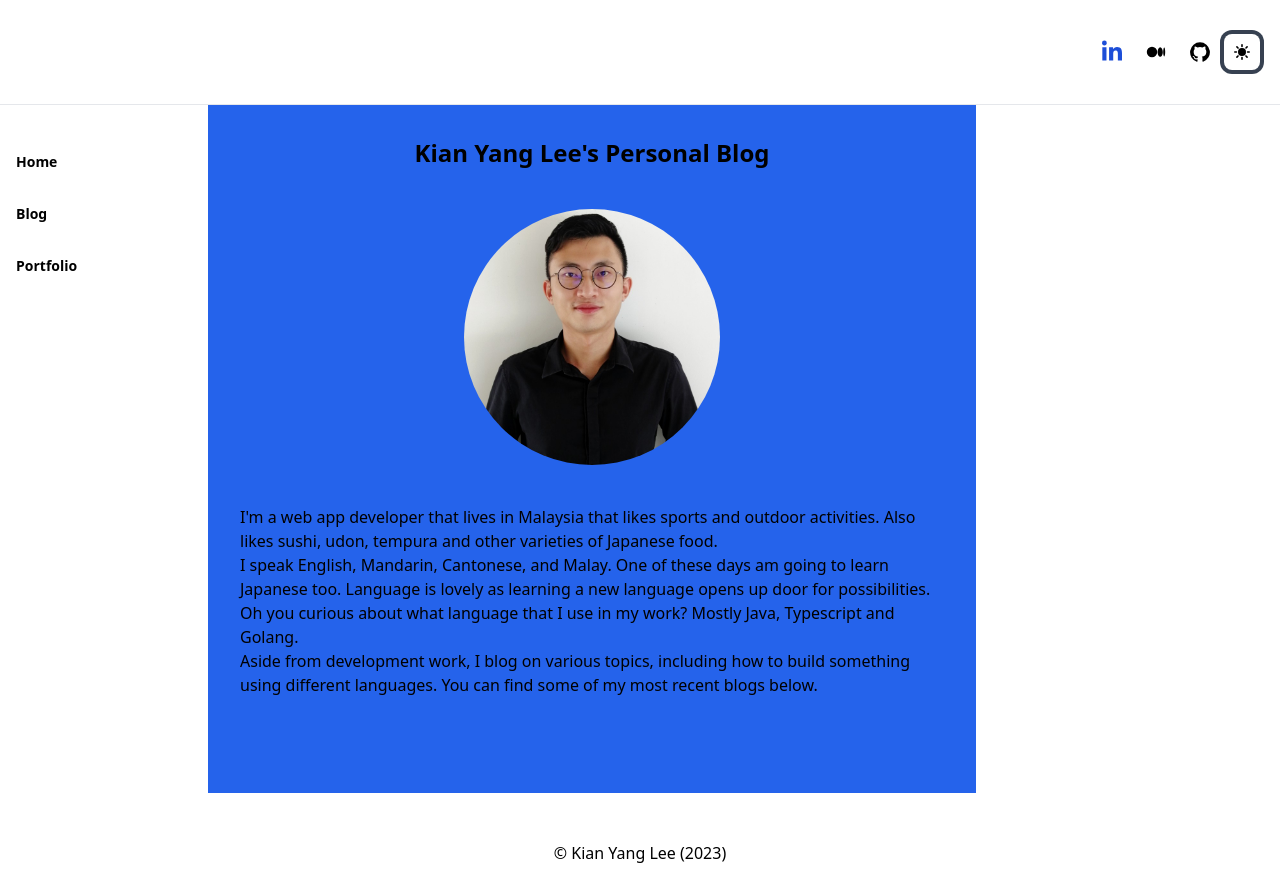
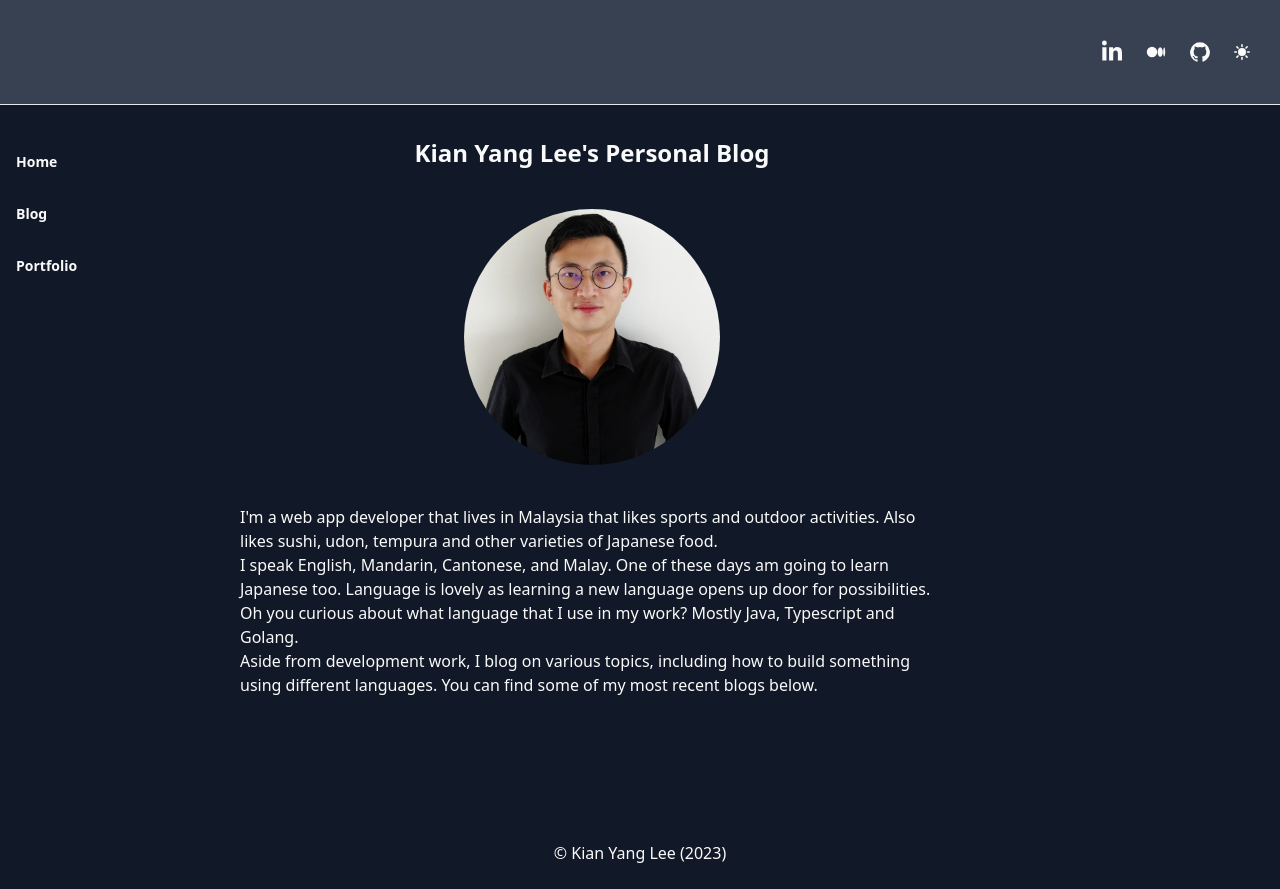
Before and after one commit to KianYang-Lee/kianyang-lee.github.io, a SvelteKit app: page / in a window 1280 px wide. Both pictures are taken after a click on the button 1242 px from the left and 52 px from the top of the page. Built offline with nearby package versions, Linux system fonts and the light colour scheme.

Commit message:
Added color for dark mode toggle and componentize nav bar

```diff
--- a/src/app.css
+++ b/src/app.css
@@ -4,6 +4,10 @@
 
 @layer base {
   h1 {
-    @apply text-2xl font-bold
+    @apply text-2xl font-bold dark:text-zinc-50
+  }
+
+  p {
+    @apply dark:text-zinc-50
   }
 }
--- a/src/app.html
+++ b/src/app.html
@@ -17,7 +17,7 @@
 
 		gtag('config', 'G-2898RVF3GV');
 	</script>
-	<body data-sveltekit-preload-data="hover">
+	<body data-sveltekit-preload-data="hover" class="dark:bg-gray-900">
 		<div style="display: contents">%sveltekit.body%</div>
 	</body>
 </html>
--- a/src/lib/components/DarkModeToggle.svelte
+++ b/src/lib/components/DarkModeToggle.svelte
@@ -24,7 +24,7 @@
 	}
 
 	const toggleDarkModeByTheme = (theme: string) => {
-		theme === 'dark' ? document.body.classList.add('dark') : document.body.classList.remove('dark');
+		theme === 'dark' ? document.documentElement.classList.add('dark') : document.documentElement.classList.remove('dark');
 	};
 </script>
 
@@ -46,7 +46,7 @@
 	{:else if theme === 'dark'}
 		<svg
 			id="theme-toggle-light-icon"
-			class="w-4 h-4"
+			class="w-4 h-4 dark:text-zinc-50"
 			aria-hidden="true"
 			xmlns="http://www.w3.org/2000/svg"
 			fill="currentColor"
--- /dev/null
+++ b/src/lib/components/Navbar.svelte
@@ -0,0 +1,18 @@
+<script lang="ts">
+  let routes = [
+    ['Home', '/'],
+    ['Blog', '/blog'],
+    ['Portfolio', '/portfolio']
+]
+</script>
+
+<!-- Navigation list -->
+<nav class="pt-20 px-1 pl-3 lg:pl-0 lg:pt-2 font-normal text-base lg:text-sm pb-10 lg:pb-20">
+	<ul class="mt-8 mb-0 list-none">
+    {#each routes as route}
+		<li class="mt-8">
+			<a href={route[1]} class="mb-2 text-sm font-semibold dark:text-zinc-50">{route[0]}</a>
+		</li>
+    {/each}
+	</ul>
+</nav>
--- a/src/routes/+layout.svelte
+++ b/src/routes/+layout.svelte
@@ -2,9 +2,12 @@
 	import '../app.css';
 	import Hamburger from '$lib/components/Hamburger.svelte';
 	import DarkModeToggle from '$lib/components/DarkModeToggle.svelte';
+	import Navbar from '$lib/components/Navbar.svelte';
 </script>
 
-<header class="sticky top-0 z-40 flex-none w-full mx-aut border-b border-gray-200 bg-white">
+<header
+	class="sticky top-0 z-40 flex-none w-full mx-aut border-b border-gray-200 bg-white dark:bg-gray-700"
+>
 	<div class="flex items-center justify-between w-full px-3 py-3 mx-auto max-w-7xl lg:px-4">
 		<nav class="flex items-center justify-between flex-wrap  p-6">
 			<div class="h-8 mr-3 w-full flex-grow lg:flex lg:items-center lg:w-auto">
@@ -23,10 +26,10 @@
 				href="https://www.linkedin.com/in/kian-yang-lee/"
 				target="_blank"
 				rel="noreferrer"
-				class="sm:inline-flex items-center justify-center text-gray-500 w-10 h-10 dark:text-gray-400 hover:bg-gray-100 dark:hover:bg-gray-700 focus:outline-none focus:ring-4 focus:ring-gray-200 dark:focus:ring-gray-700 rounded-lg text-sm p-2.5 mr-1"
+				class="sm:inline-flex items-center justify-center w-10 h-10 dark:text-gray-400 hover:bg-gray-100 dark:hover:bg-gray-700 focus:outline-none focus:ring-4 focus:ring-gray-200 dark:focus:ring-gray-700 rounded-lg text-sm p-2.5 mr-1"
 			>
 				<svg
-					class="w-6 h-6 text-blue-700 fill-current"
+					class="w-6 h-6 text-blue-700 fill-current dark:text-zinc-50"
 					xmlns="http://www.w3.org/2000/svg"
 					viewBox="0 0 448 512"
 				>
@@ -40,13 +43,9 @@
 				href="https://medium.com/@kianyang_lee"
 				target="_blank"
 				rel="noreferrer"
-				class="sm:inline-flex items-center justify-center text-gray-500 w-10 h-10 dark:text-gray-400 hover:bg-gray-100 dark:hover:bg-gray-700 focus:outline-none focus:ring-4 focus:ring-gray-200 dark:focus:ring-gray-700 rounded-lg text-sm p-2.5 mr-1"
+				class="sm:inline-flex items-center justify-center w-10 h-10 hover:bg-gray-100 dark:hover:bg-gray-700 focus:outline-none focus:ring-4 focus:ring-gray-200 dark:focus:ring-gray-700 rounded-lg text-sm p-2.5 mr-1"
 			>
-				<svg
-					xmlns="http://www.w3.org/2000/svg"
-
-					viewBox="0 0 50 50"
-				>
+				<svg xmlns="http://www.w3.org/2000/svg" viewBox="0 0 50 50" class="dark:text-zinc-50 fill-current">
 					<path
 						d="M15 12A13 13 0 1015 38 13 13 0 1015 12zM35.5 13c-3.59 0-6.5 5.373-6.5 12 0 1.243.102 2.441.292 3.568.253 1.503.662 2.879 1.192 4.065.265.593.56 1.138.881 1.627.642.978 1.388 1.733 2.202 2.201C34.178 36.811 34.827 37 35.5 37s1.322-.189 1.933-.539c.814-.468 1.56-1.223 2.202-2.201.321-.489.616-1.034.881-1.627.53-1.185.939-2.562 1.192-4.065C41.898 27.441 42 26.243 42 25 42 18.373 39.09 13 35.5 13zM45.5 14c-.259 0-.509.173-.743.495-.157.214-.307.494-.448.833-.071.169-.14.353-.206.551-.133.395-.257.846-.37 1.343-.226.995-.409 2.181-.536 3.497-.063.658-.112 1.349-.146 2.065C43.017 23.499 43 24.241 43 25s.017 1.501.051 2.217c.033.716.082 1.407.146 2.065.127 1.316.31 2.501.536 3.497.113.498.237.948.37 1.343.066.198.135.382.206.551.142.339.292.619.448.833C44.991 35.827 45.241 36 45.5 36c1.381 0 2.5-4.925 2.5-11S46.881 14 45.5 14z"
 					/>
@@ -57,10 +56,10 @@
 				href="https://github.com/KianYang-Lee"
 				target="_blank"
 				rel="noreferrer"
-				class="sm:inline-flex items-center justify-center text-gray-500 w-10 h-10 dark:text-gray-400 hover:bg-gray-100 dark:hover:bg-gray-700 focus:outline-none focus:ring-4 focus:ring-gray-200 dark:focus:ring-gray-700 rounded-lg text-sm p-2.5 mr-1"
+				class="sm:inline-flex items-center justify-center  w-10 h-10  hover:bg-gray-100 dark:hover:bg-gray-700 focus:outline-none focus:ring-4 focus:ring-gray-200 dark:focus:ring-gray-700 rounded-lg text-sm p-2.5 mr-1"
 			>
 				<svg
-					class="w-6 h-6 text-black "
+					class="w-6 h-6 text-black fill-current dark:text-zinc-50"
 					aria-hidden="true"
 					xmlns="http://www.w3.org/2000/svg"
 					fill="currentColor"
@@ -79,7 +78,7 @@
 	</div>
 </header>
 <!-- Content -->
-<div class="w-full px-4 max-w-7xl mx-auto">
+<div class="w-full px-4 max-w-7xl mx-auto ">
 	<div class="lg:flex" id="nav-and-content-container">
 		<aside
 			id="sidebar"
@@ -87,24 +86,9 @@
 		>
 			<div
 				id="nav-wrapper"
-				class="overflow-y-auto z-20 max-h-screen max-w-2xs lg:block lg:sticky top-24 lg:top-28 lg:mr-0 bg-white"
+				class="overflow-y-auto z-20 max-h-screen max-w-2xs lg:block lg:sticky top-24 lg:top-28 lg:mr-0 bg-white dark:bg-gray-900"
 			>
-				<nav
-					class="pt-20 px-1 pl-3 lg:pl-0 lg:pt-2 font-normal text-base lg:text-sm pb-10 lg:pb-20"
-				>
-					<!-- Navigation list -->
-					<ul class="mt-8 mb-0 list-none">
-						<li class="mt-8">
-							<a href="/" class="mb-2 text-sm font-semibold">Home</a>
-						</li>
-						<li class="mt-8">
-							<a href="/blog" class="mb-2 text-sm font-semibold">Blog</a>
-						</li>
-						<li class="mt-8">
-							<a href="/portfolio" class="mb-2 text-sm font-semibold">Portfolio</a>
-						</li>
-					</ul>
-				</nav>
+				<Navbar />
 			</div>
 		</aside>
 		<main
@@ -113,7 +97,7 @@
 		>
 			<div class="flex w-full">
 				<div
-					class="flex-auto max-w-4xl min-w-0 pt-6 lg:px-8 lg:pt-8 pb-12 xl:pb-24 lg:pb-16 dark:bg-blue-600"
+					class="flex-auto max-w-4xl min-w-0 pt-6 lg:px-8 lg:pt-8 pb-12 xl:pb-24 lg:pb-16 "
 				>
 					<slot />
 				</div>
```
